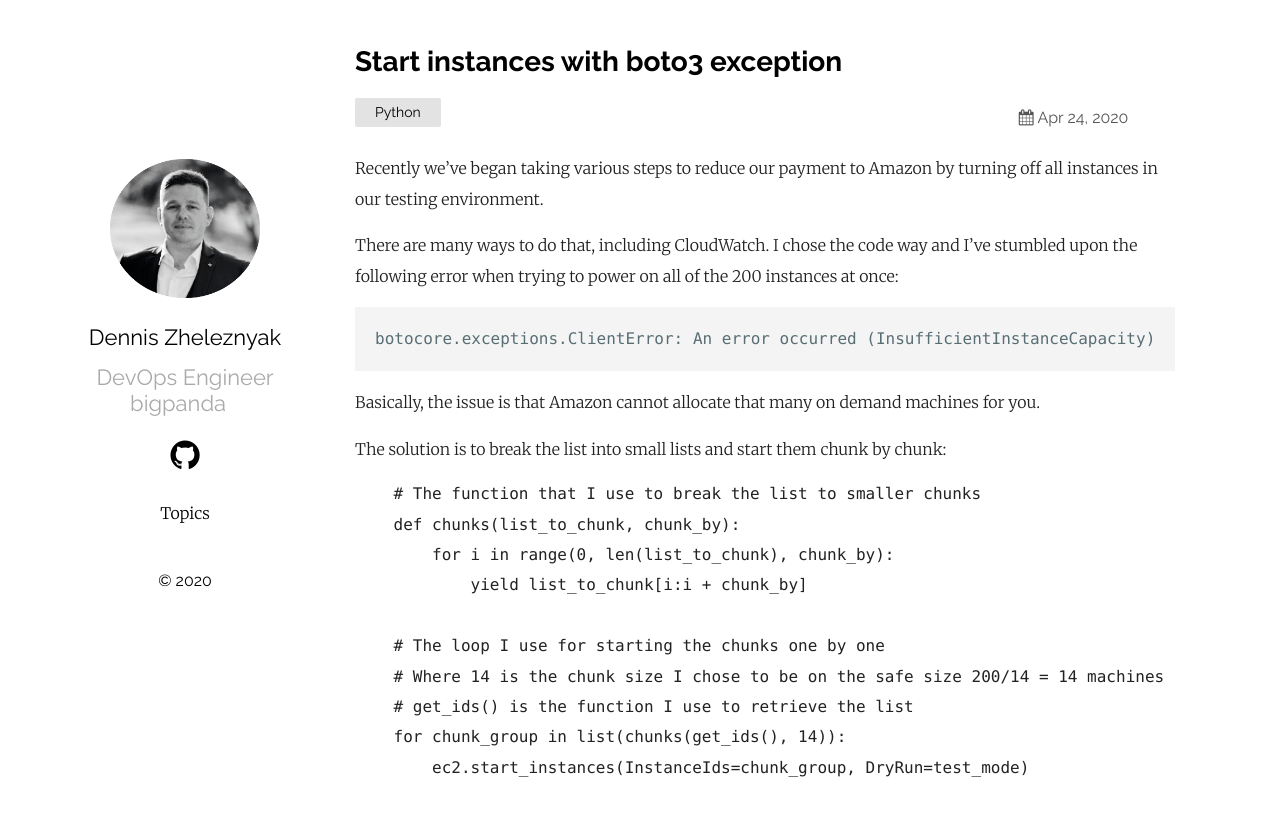
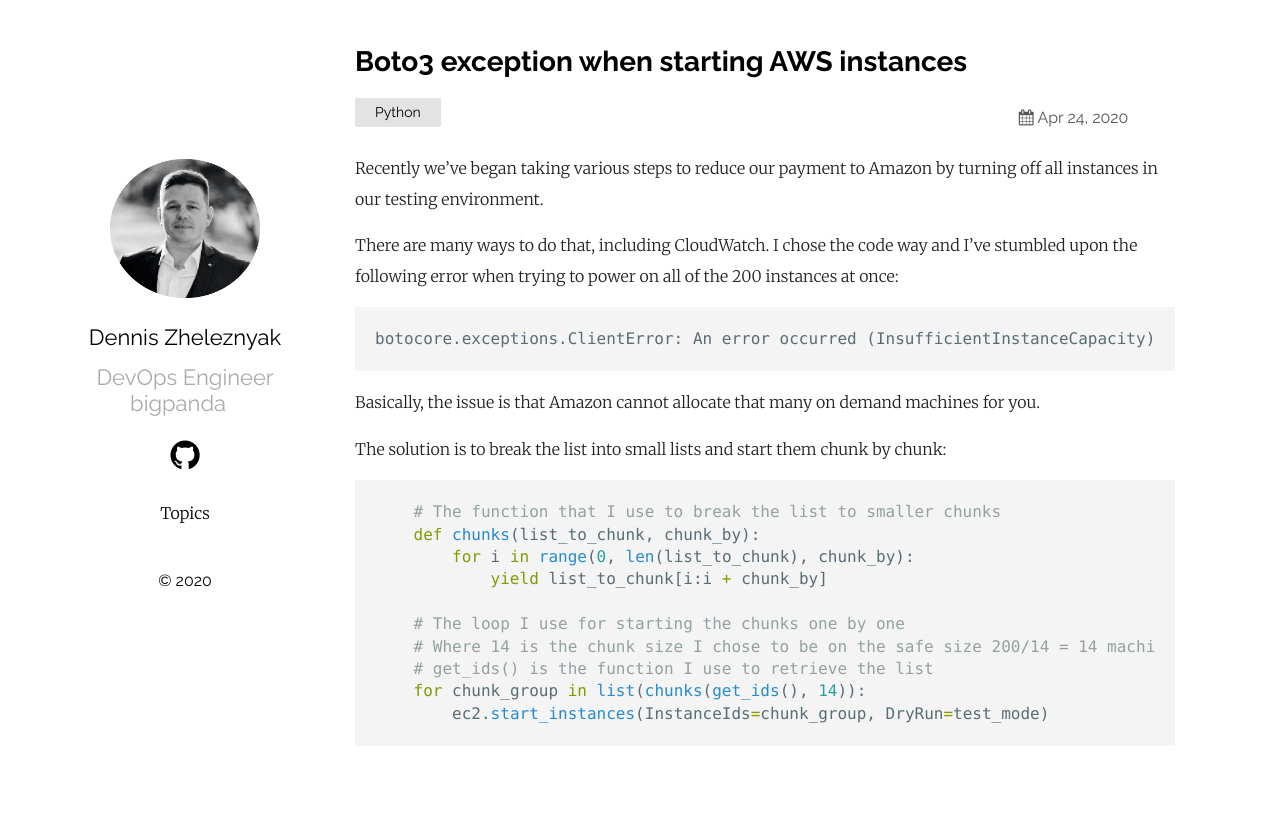
Before and after one commit to denzhel/denzhel.github.io, a Jekyll site: the page built from _posts/2020-04-24-boto3-starting-instances.md, in a window 1280 px wide. Shown: the top 816 px of the page. Built offline with Jekyll 4.4.1, drawn with Linux system fonts in a browser that asks for light colours; comment, search, counter and statistics services are not loaded.

Commit message:
Update 2020-04-24-boto3-starting-instances.md

````diff
--- a/_posts/2020-04-24-boto3-starting-instances.md
+++ b/_posts/2020-04-24-boto3-starting-instances.md
@@ -1,6 +1,6 @@
 ---
 layout: post
-title: Start instances with boto3 exception
+title: Boto3 exception when starting AWS instances
 date:   2020-04-24
 categories: Python
 ---
@@ -18,7 +18,7 @@ Basically, the issue is that Amazon cannot allocate that many on demand machines
 
 The solution is to break the list into small lists and start them chunk by chunk:
 
-```Python
+```python
     # The function that I use to break the list to smaller chunks
     def chunks(list_to_chunk, chunk_by):
         for i in range(0, len(list_to_chunk), chunk_by):
````
